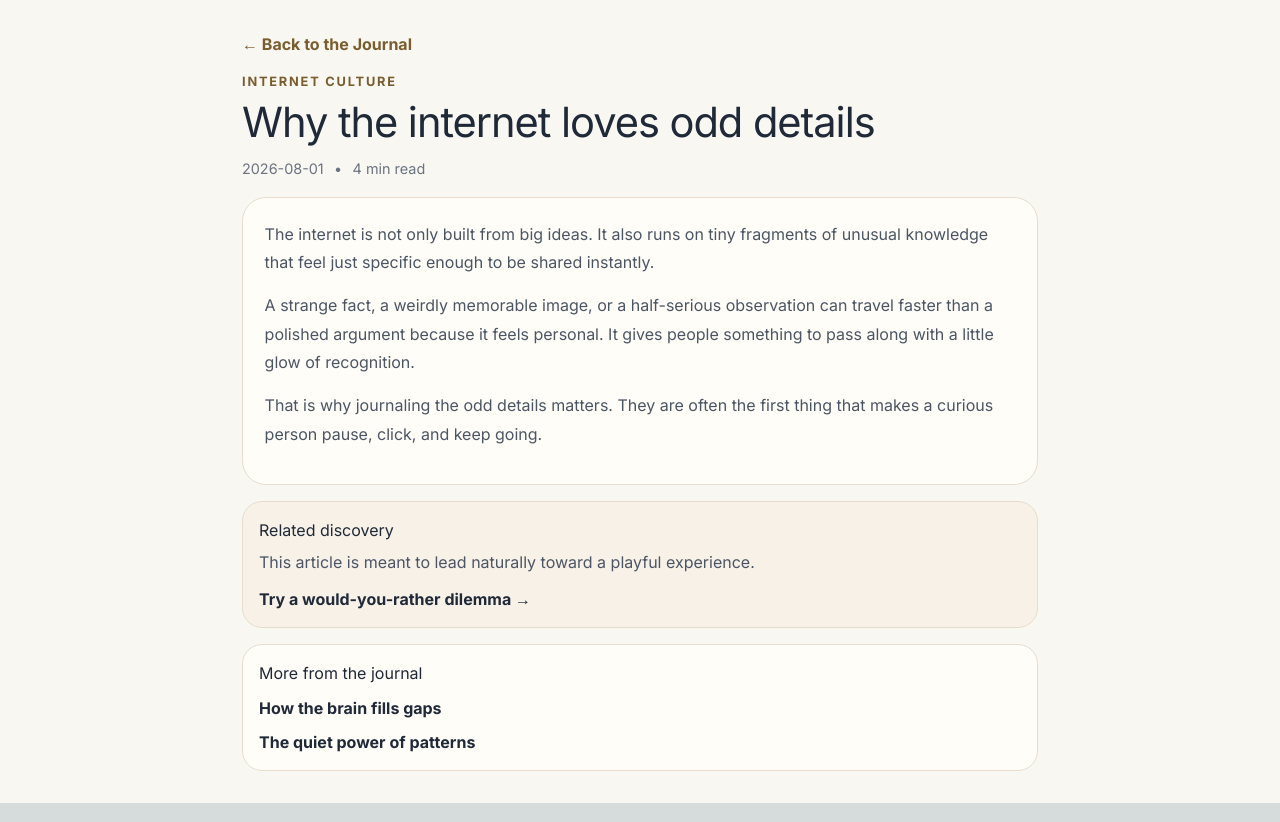
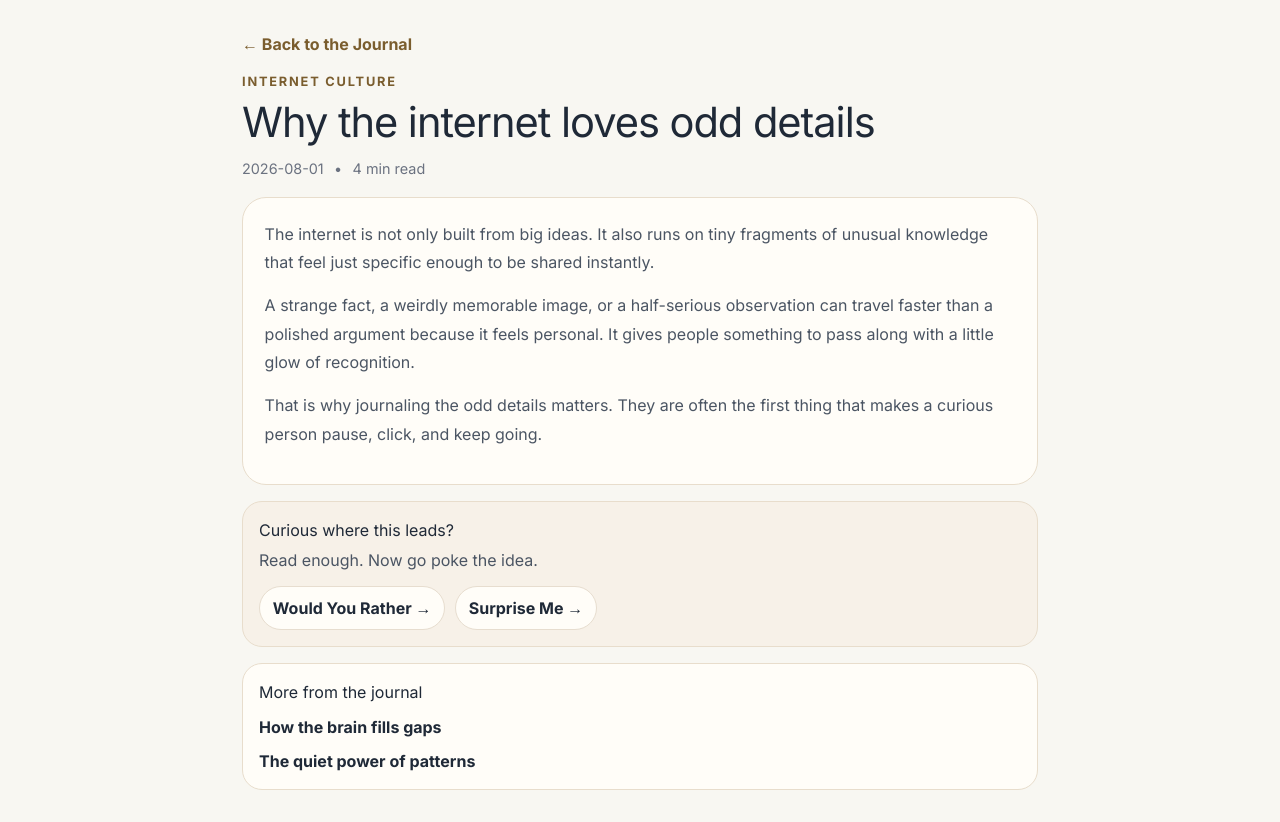
Before and after one commit to OND2026/trendparlour-active, a Next.js app in the folder TrendParlour2-main/: page /journal/why-the-internet-loves-odd-details in a window 1280 px wide. Built offline with nearby package versions, Linux system fonts and the light colour scheme.

Commit message:
Build Sprint 3A journal internal linking

```diff
--- /dev/null
+++ b/TrendParlour2-main/app/components/JournalPlaygroundLinks.tsx
@@ -0,0 +1,57 @@
+import Link from "next/link";
+
+export type JournalPlaygroundLink = {
+  label: string;
+  href: string;
+};
+
+type JournalPlaygroundLinksProps = {
+  links: JournalPlaygroundLink[];
+  title?: string;
+  intro?: string;
+};
+
+export default function JournalPlaygroundLinks({
+  links,
+  title = "Curious where this leads?",
+  intro = "Read enough. Now go poke the idea.",
+}: JournalPlaygroundLinksProps) {
+  if (!links.length) {
+    return null;
+  }
+
+  return (
+    <section
+      style={{
+        borderRadius: "20px",
+        background: "#F7F1E8",
+        border: "1px solid #E8DDCC",
+        padding: "1rem",
+        marginBottom: "1rem",
+      }}
+      aria-label={title}
+    >
+      <h2 style={{ margin: "0 0 0.4rem", fontSize: "1rem", color: "#1F2937" }}>{title}</h2>
+      <p style={{ margin: "0 0 0.8rem", color: "#4B5563", lineHeight: 1.6 }}>{intro}</p>
+      <div style={{ display: "flex", flexWrap: "wrap", gap: "0.6rem" }}>
+        {links.map((link) => (
+          <Link
+            key={link.href}
+            href={link.href}
+            style={{
+              color: "#1F2937",
+              textDecoration: "none",
+              fontWeight: 700,
+              padding: "0.55rem 0.8rem",
+              borderRadius: "999px",
+              background: "#FFFDF8",
+              border: "1px solid #E7DDCF",
+            }}
+          >
+            {link.label} →
+          </Link>
+        ))}
+      </div>
+    </section>
+  );
+}
--- a/TrendParlour2-main/app/data/journalEntries.ts
+++ b/TrendParlour2-main/app/data/journalEntries.ts
@@ -5,6 +5,11 @@ export type JournalCategorySlug =
   | "internet-culture"
   | "strange-history"
   | "curious-things";
+
+export type JournalPlaygroundLink = {
+  label: string;
+  href: string;
+};
 
 export type JournalEntry = {
   slug: string;
@@ -18,6 +23,7 @@ export type JournalEntry = {
   content: string[];
   relatedExperience: string;
   relatedExperienceLabel: string;
+  relatedPlaygrounds?: JournalPlaygroundLink[];
   tags: string[];
   relatedSlugs?: string[];
 };
@@ -79,6 +85,10 @@ export const journalEntries: JournalEntry[] = [
     ],
     relatedExperience: "/would-you-rather",
     relatedExperienceLabel: "Try a would-you-rather dilemma",
+    relatedPlaygrounds: [
+      { label: "Would You Rather", href: "/would-you-rather" },
+      { label: "Surprise Me", href: "/surprise" },
+    ],
     tags: ["internet culture", "curiosity", "sharing"],
     relatedSlugs: ["how-the-brain-fills-gaps", "the-quiet-power-of-patterns"],
   },
@@ -99,6 +109,10 @@ export const journalEntries: JournalEntry[] = [
     ],
     relatedExperience: "/challenge",
     relatedExperienceLabel: "Test your reflexes",
+    relatedPlaygrounds: [
+      { label: "Test My Reflexes", href: "/challenge" },
+      { label: "Curiosity Ladder", href: "/play" },
+    ],
     tags: ["psychology", "memory", "attention"],
     relatedSlugs: ["why-the-internet-loves-odd-details"],
   },
@@ -119,6 +133,10 @@ export const journalEntries: JournalEntry[] = [
     ],
     relatedExperience: "/surprise",
     relatedExperienceLabel: "Open a surprise discovery",
+    relatedPlaygrounds: [
+      { label: "Surprise Me", href: "/surprise" },
+      { label: "Blow My Mind", href: "/weird" },
+    ],
     tags: ["patterns", "observation", "discovery"],
     relatedSlugs: ["why-the-internet-loves-odd-details", "how-the-brain-fills-gaps"],
   },
@@ -139,6 +157,10 @@ export const journalEntries: JournalEntry[] = [
     ],
     relatedExperience: "/play",
     relatedExperienceLabel: "Play a mini game",
+    relatedPlaygrounds: [
+      { label: "Play a Mini Game", href: "/play" },
+      { label: "Make Me Laugh", href: "/laugh" },
+    ],
     tags: ["technology", "interfaces", "design"],
     relatedSlugs: ["why-the-internet-loves-odd-details"],
   },
--- a/TrendParlour2-main/app/journal/[slug]/page.tsx
+++ b/TrendParlour2-main/app/journal/[slug]/page.tsx
@@ -2,6 +2,7 @@ import Link from "next/link";
 import { Metadata } from "next";
 import { notFound } from "next/navigation";
 import { getJournalEntryBySlug, getRelatedEntries, journalEntries } from "../../data/journalEntries";
+import JournalPlaygroundLinks from "../../components/JournalPlaygroundLinks";
 
 function buildJsonLd(entry: NonNullable<ReturnType<typeof getJournalEntryBySlug>>) {
   return {
@@ -102,15 +103,11 @@ export default function JournalArticlePage({ params }: JournalArticlePageProps)
             ))}
           </div>
 
-          <section style={{ marginBottom: "1rem", borderRadius: "20px", background: "#F7F1E8", border: "1px solid #E8DDCC", padding: "1rem" }}>
-            <h2 style={{ margin: "0 0 0.55rem", fontSize: "1rem" }}>Related discovery</h2>
-            <p style={{ margin: "0 0 0.7rem", color: "#4B5563", lineHeight: 1.6 }}>
-              This article is meant to lead naturally toward a playful experience.
-            </p>
-            <Link href={entry.relatedExperience} style={{ color: "#1F2937", textDecoration: "none", fontWeight: 700 }}>
-              {entry.relatedExperienceLabel} →
-            </Link>
-          </section>
+          <JournalPlaygroundLinks
+            links={entry.relatedPlaygrounds ?? [{ label: entry.relatedExperienceLabel, href: entry.relatedExperience }]}
+            title="Curious where this leads?"
+            intro="Read enough. Now go poke the idea."
+          />
 
           {relatedEntries.length > 0 ? (
             <section style={{ borderRadius: "20px", background: "#FFFDF8", border: "1px solid #E8DDCC", padding: "1rem" }}>
```
